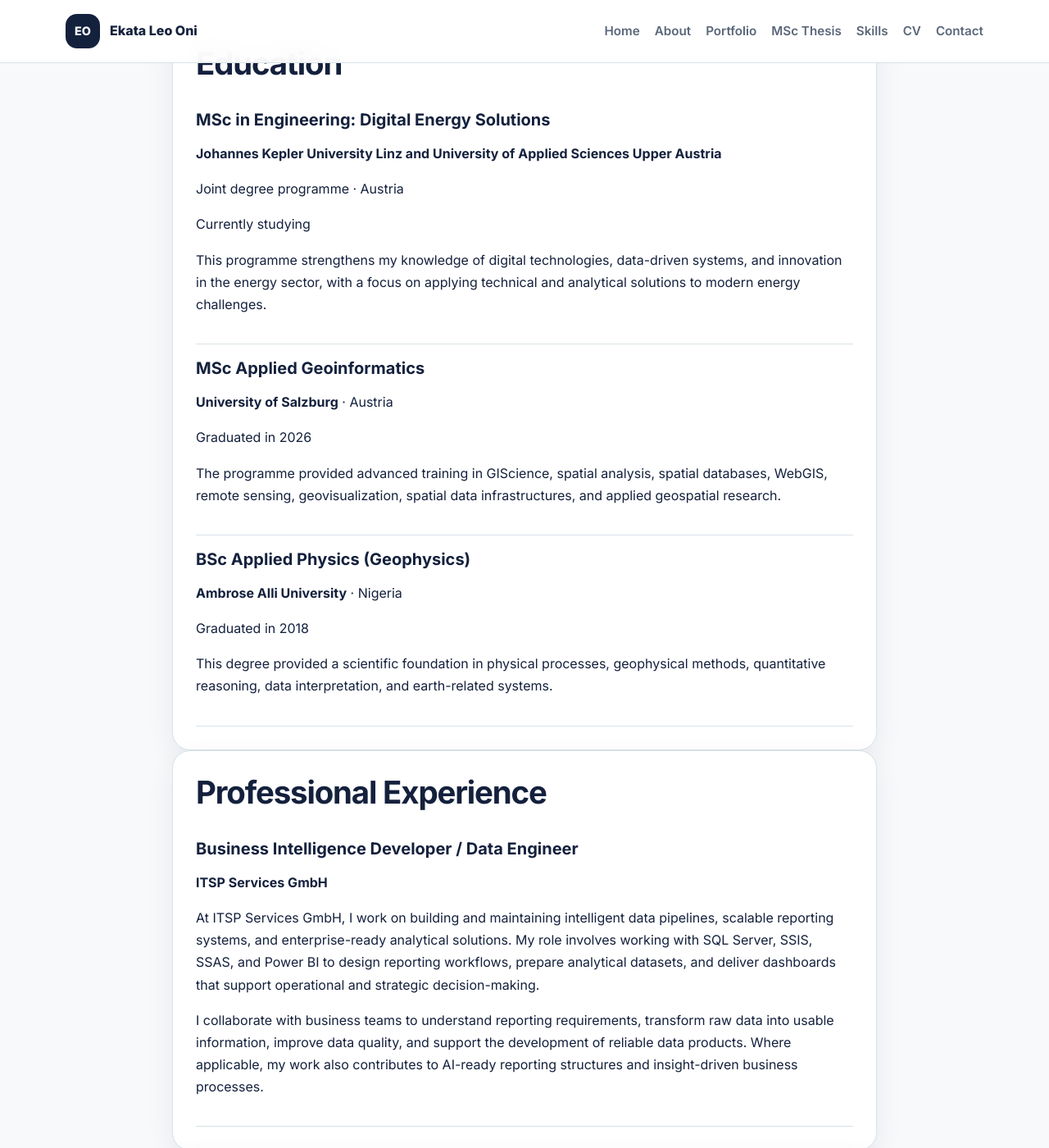
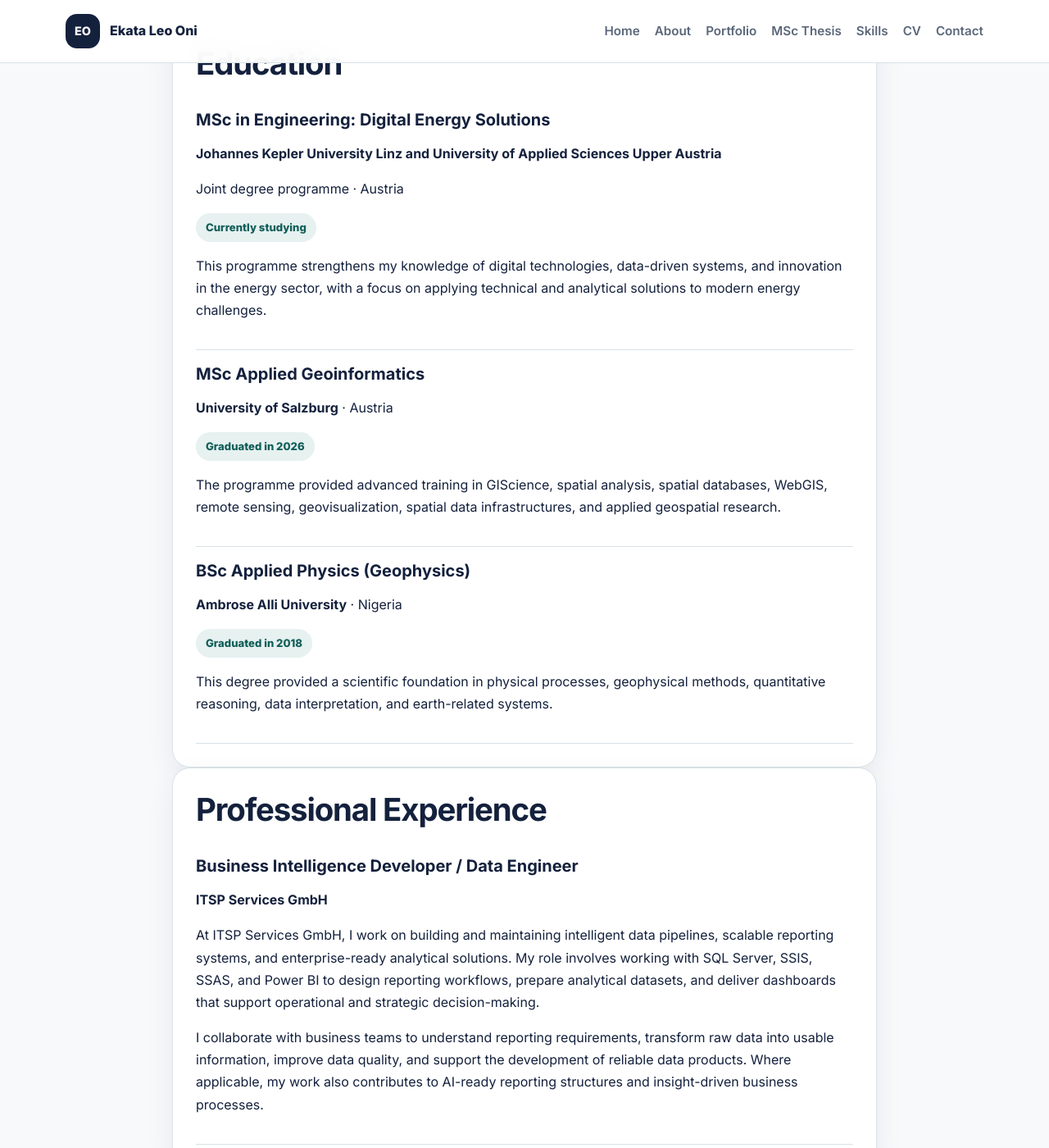
Before and after one commit to euphoricking/euphoricking.github.io, a Jekyll site: the page built from cv.md, in a window 1280 px wide and 1400 px high, scrolled down 1004 px. Shown: the whole window at 82% size. Built offline with Jekyll 4.4.1, drawn with Linux system fonts in a browser that asks for light colours.

Commit message:
Add styles for CV badge and compact skills layout

```diff
--- a/assets/css/style.scss
+++ b/assets/css/style.scss
@@ -761,3 +761,29 @@ h3 {
     height: auto;
   }
 }
+
+.cv-badge {
+  display: inline-flex;
+  align-items: center;
+  border-radius: 999px;
+  padding: 6px 12px;
+  background: rgba(15, 118, 110, 0.10);
+  color: var(--accent-dark);
+  font-size: 0.82rem;
+  font-weight: 800;
+}
+
+.compact-skills {
+  grid-template-columns: repeat(2, 1fr);
+  margin-top: 22px;
+}
+
+.compact-skills .skill-card {
+  box-shadow: none;
+}
+
+@media (max-width: 900px) {
+  .compact-skills {
+    grid-template-columns: 1fr;
+  }
+}
```
